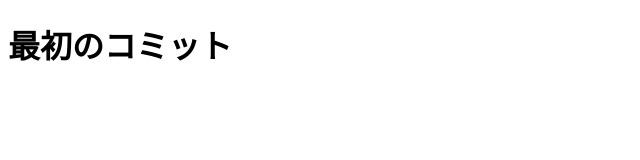
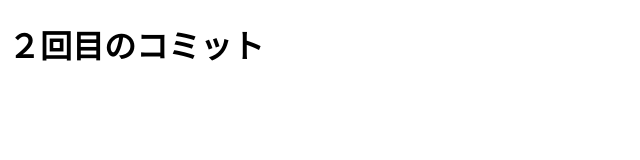
Before and after one commit to yuuboukun/first-git, a plain HTML site: page index.html in a window 1280 px wide. Shown: the whole page, without its empty margins (0-640 px from the left). Drawn offline with Linux system fonts and the light colour scheme.

Commit message:
2回目のコミット

```diff
--- a/index.html
+++ b/index.html
@@ -11,7 +11,7 @@
 
 <body>
 
-    <h1>最初のコミット</h1>
+    <h1>２回目のコミット</h1>
 
 </body>
 
```
